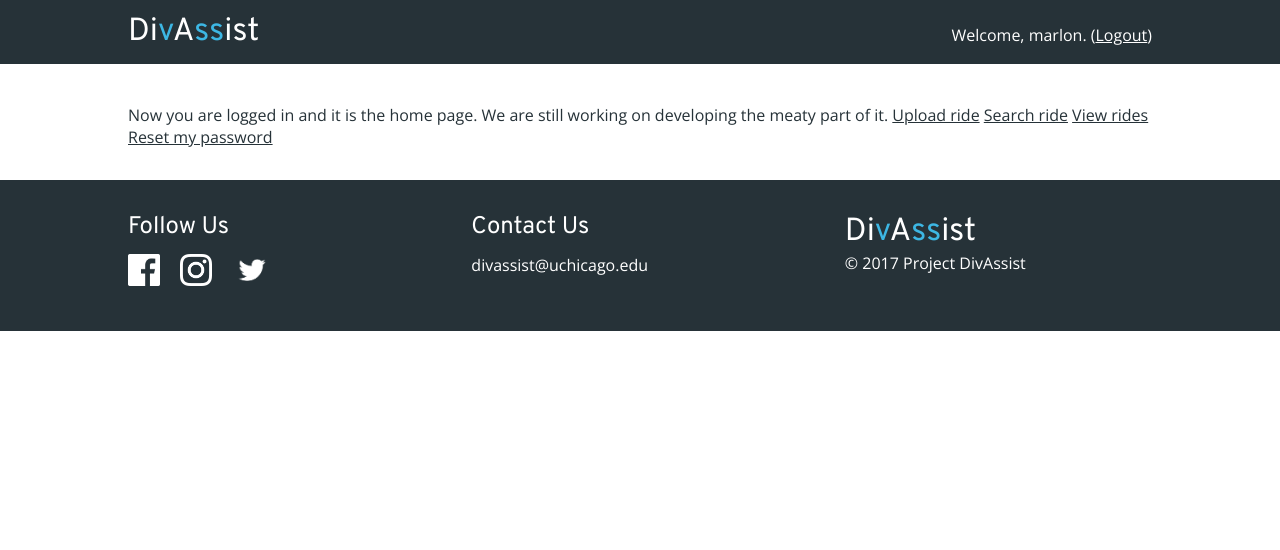
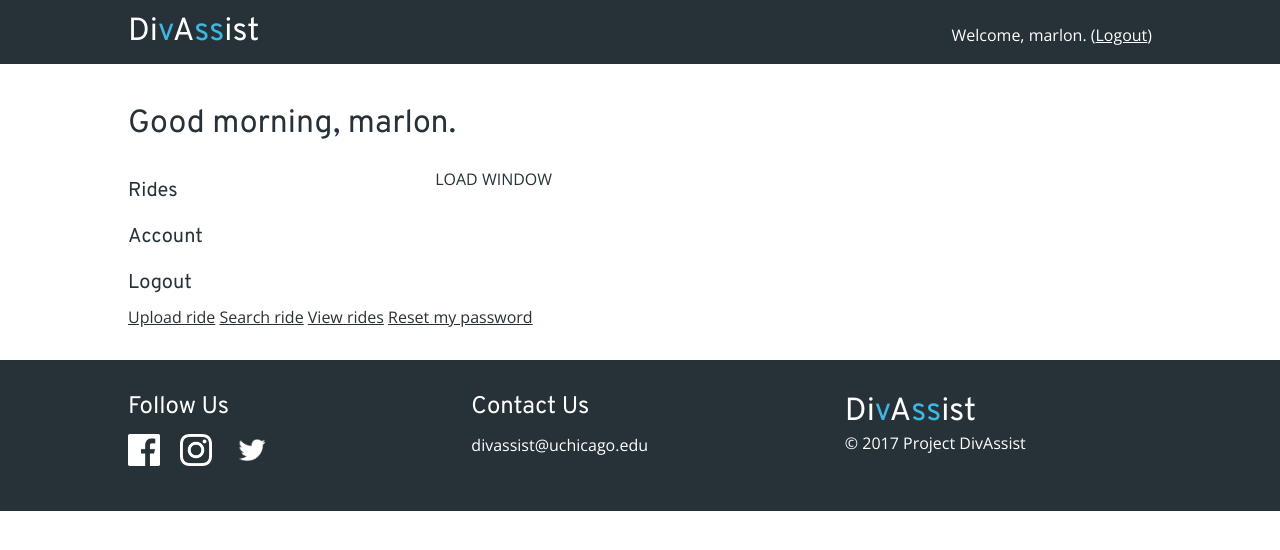
Before and after one commit to marlonliu/DivAssist, a Django app: page /home_page/ in a window 1280 px wide. Shown: the top 550 px of the page. Run offline with Django 3.2, Linux system fonts and the light colour scheme; a user stored in the database is signed in; some libraries are stand-ins or nearby versions.

Commit message:
Home navigation first draft finished.

```diff
--- a/divassist/divassist_web/static/divassist_web/home.css
+++ b/divassist/divassist_web/static/divassist_web/home.css
@@ -1,2 +1,36 @@
+#greeting {
+    width: 100%;
+    padding: 0em 0 0.75em 0;
+    font-size: 2em;
+}
+
 #home-nav {
+    width: 20%;
+    font-size: 1.25em;
+    display: inline-block;
 }
+
+#load-window {
+    width: 70%;
+    float: right;
+    display: inline-block;
+}
+
+.first-level-option, .second-level-option {
+    padding: 0.5em 1em 0.5em 0em;
+    cursor: pointer;
+    font-family: 'Overpass', sans-serif;
+}
+
+.selected {
+    color: #FFFFFF;
+    background-color: #263238;
+}
+
+.first-level-option.selected {
+    padding-left: 1em;
+}
+
+.second-level-option {
+    padding-left: 1.5em;
+}
--- a/divassist/divassist_web/static/divassist_web/home.js
+++ b/divassist/divassist_web/static/divassist_web/home.js
@@ -0,0 +1,111 @@
+$(document).ready(function(){
+    var setGreeting = function() {
+        var d = new Date();
+        var h = d.getHours();
+        var word;
+        if (h >= 6 && h <= 11) {
+            word = "morning";
+        } else if (h >= 12 && h <= 17) {
+            word = "afternoon";
+        } else {
+            word = "evening";
+        }
+        $("#greeting-time").text(word);
+    }
+
+    setGreeting();
+
+    $(".second-level-option").hide();
+
+    $(".first-level-option, .second-level-option").hover(
+        function() {
+            if (!$(this).hasClass("selected")) {
+                $(this).animate({
+                    "padding-left": "+=1em"
+                }, 100);
+                $(this).css({
+                    "background-color": "#3DB7E4",
+                    "color": "#FFFFFF"
+                });
+            }
+        },
+        function() {
+            if (!$(this).hasClass("selected")) {
+                $(this).animate({
+                    "padding-left": "-=1em"
+                }, 150);
+                $(this).css({
+                    "background-color": "#FFFFFF",
+                    "color": "#263238"
+                });
+            }
+        }
+    );
+
+    var expandAllSub = function(obj) {
+        var cur = obj.next();
+        while (cur.hasClass("second-level-option")) {
+            cur.show(150);
+            cur = cur.next();
+        }
+    }
+
+    var hideAllSub = function(obj) {
+        var cur = obj.next();
+        while (cur.hasClass("second-level-option")) {
+            cur.hide(200);
+            cur = cur.next();
+        }
+    }
+
+    var removeSelectedProperty = function() {
+        $(".selected").animate({"padding-left": "-=1em"}, 150);
+        $(".selected").css({
+            "color": "#263238",
+            "background-color": "#FFFFFF"
+        });
+        $(".selected").removeClass("selected");
+        $(".expanded").removeClass("expanded");
+    }
+
+    var executeFunc = function(obj) {
+        var func = obj.attr("func");
+        if (func === "land") {
+            window.location.href = obj.attr("dest");
+        } else if (func === "load") {
+            var dest = obj.attr("dest") + " #main-container";
+            console.log(dest);
+            $("#load-window").load(dest);
+        }
+    }
+
+    $(".first-level-option").click(function() {
+        if ($(this).attr("func") === "expand") {
+            if ($(this).hasClass("expanded")) {
+                hideAllSub($(this));
+                $(this).removeClass("expanded");
+            } else {
+                expandAllSub($(this));
+                $(this).addClass("expanded");
+            }
+        } else {
+            if (!$(this).hasClass("selected")) {
+                removeSelectedProperty();
+                $(".second-level-option").hide(200);
+                $(this).addClass("selected");
+                $(this).css({"background-color": "#263238"});
+                executeFunc($(this));
+            }
+        }
+    });
+
+    $(".second-level-option").click(function() {
+        if (!$(this).hasClass("selected")) {
+            removeSelectedProperty();
+            $(this).addClass("selected");
+            $(this).css({"background-color": "#263238"});
+            executeFunc($(this));
+        }
+    });
+
+});
--- a/divassist/divassist_web/templates/divassist_web/home_page.html
+++ b/divassist/divassist_web/templates/divassist_web/home_page.html
@@ -9,13 +9,29 @@
 Welcome, {{ user.username }}. (<a class="link-white" href="/logout/">Logout</a>)
 {% endblock %}
 {% block content %}
-    Now you are logged in and it is the home page. We are still working on developing the meaty part of it.
-    <a id="home-nav" href="/upload_ride/">Upload ride</a>
-    <a id="home-nav" href="/search_ride/">Search ride</a>
-    <a id="home-nav" href="/view_rides/">View rides</a>
-    <a id="home-nav" href="/registration/change_password/">Reset my password</a>
+    <div id="greeting" class="title-font-dark">Good <span id="greeting-time"></span>, {{ user.username }}.</div>
+    <!-- Now you are logged in and it is the home page. We are still working on developing the meaty part of it. -->
+    <div id="home-nav">
+        <div class="first-level-option" func="expand">Rides</div>
+        <div class="second-level-option" func="load" dest="/upload_ride/">Upload</div>
+        <div class="second-level-option" func="load" dest="/search_ride/">Search</div>
+        <div class="second-level-option" func="load" dest="/view_rides/">View</div>
+        <!-- <div class="first-level-option" func="load" dest="">Prediction</div> -->
+        <div class="first-level-option" func="load" dest="/registration/change_password/">Account</div>
+        <!-- <div class="first-level-option" func="load" dest="">Help</div> -->
+        <div class="first-level-option" func="land" dest="/logout/">Logout</div>
+    </div>
+    <div id="load-window">
+        LOAD WINDOW
+    </div>
+    <!-- For auto-adjusting of wrapper div height -->
+    <div style="clear: both;"></div>
+    <a href="/upload_ride/">Upload ride</a>
+    <a href="/search_ride/">Search ride</a>
+    <a href="/view_rides/">View rides</a>
+    <a href="/registration/change_password/">Reset my password</a>
 {% endblock %}
 
 {% block extra-js %}
-    <script src="{% static 'divassist_web/login.js' %}"></script>
+    <script src="{% static 'divassist_web/home.js' %}"></script>
 {% endblock %}
```
Also changed, not shown: divassist/divassist/loginapp.sqlite.
